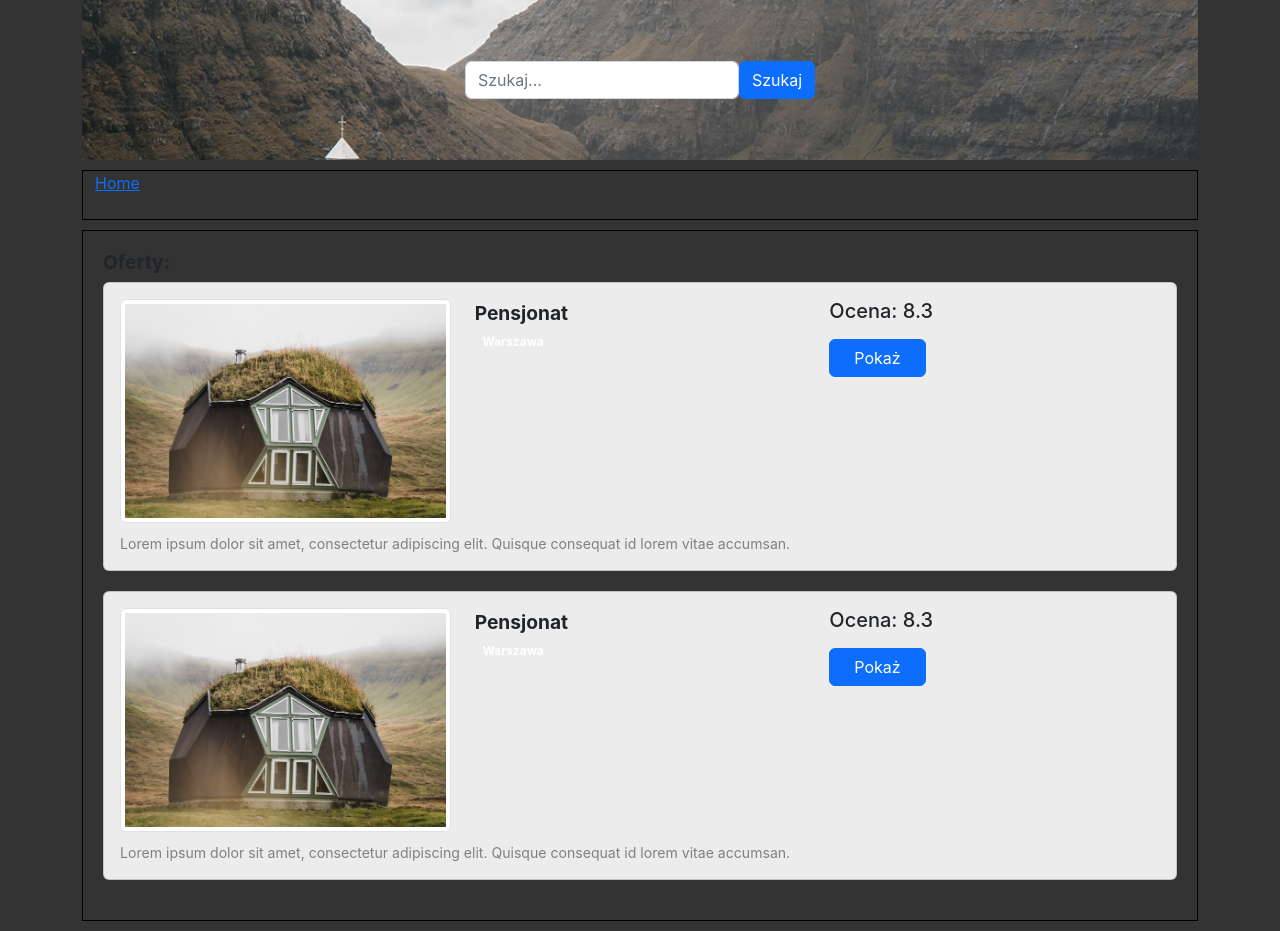
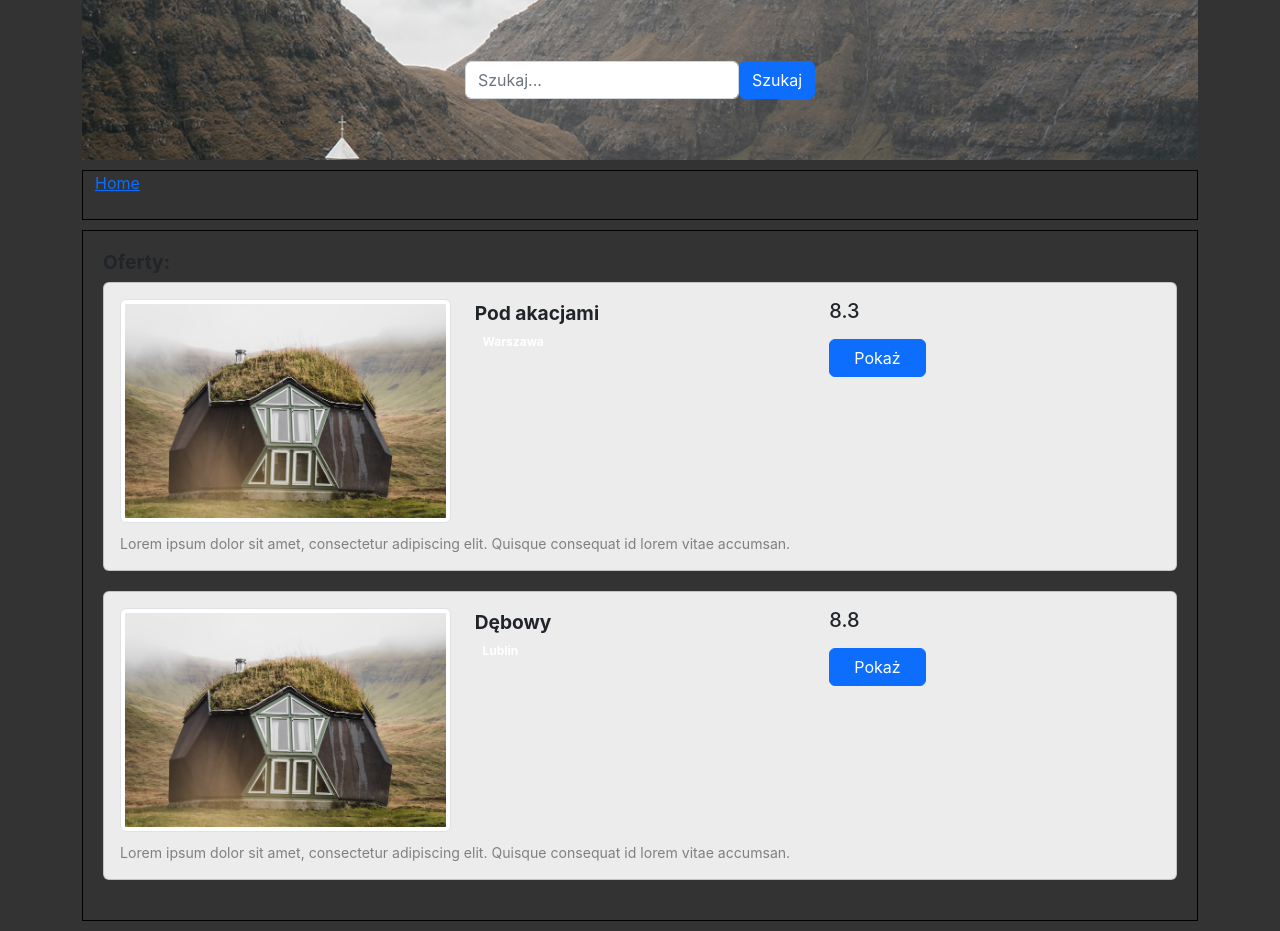
Before and after one commit to Cymoniasty/hotel-reservation, a React (Create React App) app: page / in a window 1280 px wide. Built offline with nearby package versions, Linux system fonts and the light colour scheme.

Commit message:
Utworzenie tablicy z danymi, przekazanie propsów do niższych komponentów. Usunięcie import react, bo od wersji 17 nie potrzebny jest react do kompilowania jsx'a

```diff
--- a/src/App.js
+++ b/src/App.js
@@ -1,16 +1,43 @@
+import {Component} from "react";
 import './App.scss';
 import Header from "./components/Header/Header";
 import Menu from "./components/Menu/Menu";
 import Hotels from "./components/Hotels/Hotels";
 
-function App() {
-    return (
-        <div className="App container">
-            <Header/>
-            <Menu/>
-            <Hotels/>
-        </div>
-    );
+class App extends Component {
+    constructor(props) {
+        super(props);
+        this.state = {
+            hotels: [
+                {
+                    id: 0,
+                    name: 'Pod akacjami',
+                    city: 'Warszawa',
+                    rating: '8.3',
+                    description: 'Lorem ipsum dolor sit amet, consectetur adipiscing elit. Quisque consequat id lorem vitae accumsan.',
+                    image: '',
+                },
+                {
+                    id: 1,
+                    name: 'Dębowy',
+                    city: 'Lublin',
+                    rating: '8.8',
+                    description: 'Lorem ipsum dolor sit amet, consectetur adipiscing elit. Quisque consequat id lorem vitae accumsan.',
+                    image: '',
+                }
+            ]
+        }
+    }
+
+    render() {
+        return (
+            <div className="App container">
+                <Header/>
+                <Menu/>
+                <Hotels hotels={this.state.hotels}/>
+            </div>
+        )
+    }
 }
 
 export default App;
--- a/src/components/Header/Header.js
+++ b/src/components/Header/Header.js
@@ -1,4 +1,3 @@
-import React from "react";
 import styles from './Header.module.css';
 import Searchbar from "./Searchbar/Searchbar";
 
--- a/src/components/Header/Searchbar/Searchbar.js
+++ b/src/components/Header/Searchbar/Searchbar.js
@@ -1,4 +1,4 @@
-import React, {useState} from "react";
+import {useState} from "react";
 
 function SearchBar() {
     const [term, setTerm] = useState('')
--- a/src/components/Hotels/Hotel/Hotel.js
+++ b/src/components/Hotels/Hotel/Hotel.js
@@ -1,8 +1,7 @@
-import React from 'react';
 import styles from './Hotel.module.css';
 import hotelImg from '../../../assets/images/hotel.jpg';
 
-function Hotel() {
+function Hotel(props) {
     return (
         <div className={`card ${styles.hotel}`}>
             <div className="card-body">
@@ -17,11 +16,11 @@ function Hotel() {
                     <div className="col-8">
                         <div className="row">
                             <div className="col">
-                                <p className={styles.title}>Pensjonat</p>
-                                <span className="badge badge-light">Warszawa</span>
+                                <p className={styles.title}>{props.name}</p>
+                                <span className="badge badge-light">{props.city}</span>
                             </div>
                             <div className="col text-right">
-                                <h5>Ocena: 8.3</h5>
+                                <h5>{props.rating}</h5>
                                 <a href="#" className="btn btn-primary mt-2 px-4">Pokaż</a>
                             </div>
                         </div>
@@ -29,7 +28,7 @@ function Hotel() {
 
                     <div className="col-12">
                         <p className={styles.description}>
-                            Lorem ipsum dolor sit amet, consectetur adipiscing elit. Quisque consequat id lorem vitae accumsan.
+                            {props.description}
                         </p>
                     </div>
                 </div>
--- a/src/components/Hotels/Hotels.js
+++ b/src/components/Hotels/Hotels.js
@@ -1,4 +1,4 @@
-import React, {Component} from "react";
+import {Component} from "react";
 import Hotel from "./Hotel/Hotel";
 import styles from './Hotels.module.css'
 
@@ -7,8 +7,11 @@ class Hotels extends Component {
         return (
             <div className={styles.container}>
                 <h2 className={styles.title}>Oferty:</h2>
-                <Hotel/>
-                <Hotel/>
+                {this.props.hotels.map(hotel =>
+                    <Hotel
+                        key={hotel.id}
+                        {...hotel}/>
+                )}
             </div>
         )
     }
--- a/src/components/Menu/Menu.js
+++ b/src/components/Menu/Menu.js
@@ -1,4 +1,3 @@
-import React from "react";
 import style from './Menu.module.scss'
 
 function Menu() {
```
